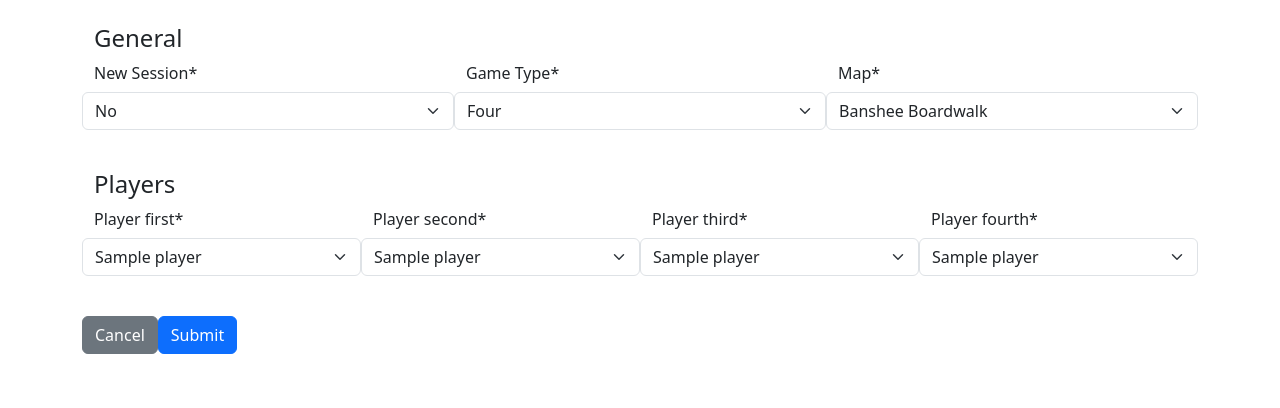
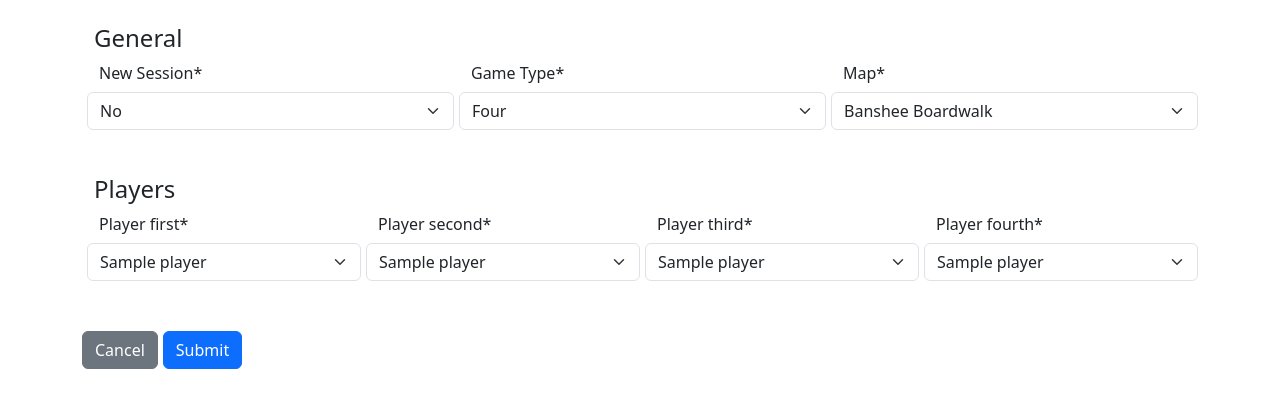
Before and after one commit to c-goodman/mk, a Django app: page /data_form in a window 1280 px wide. Shown: the part 56-464 px from the top of the page. Run offline with Django 5.2, Linux system fonts and the light colour scheme; tables that the repository leaves empty hold one stand-in row (values such as "Sample post"); some libraries are stand-ins or nearby versions.

Commit message:
Add static css for horizontal layout spacing in form

```diff
--- /dev/null
+++ b/static/css/style.css
@@ -0,0 +1 @@
+.col {margin: 5px;}
--- a/static/templates/base.html
+++ b/static/templates/base.html
@@ -11,7 +11,6 @@
   <link rel="stylesheet" type="text/css" href="{% static 'css/style.css' %}" />
   <link href="https://cdn.jsdelivr.net/npm/bootstrap@5.3.3/dist/css/bootstrap.min.css" rel="stylesheet"
     integrity="sha384-QWTKZyjpPEjISv5WaRU9OFeRpok6YctnYmDr5pNlyT2bRjXh0JMhjY6hW+ALEwIH" crossorigin="anonymous" />
-
 </head>
 
 <nav class="navbar navbar-expand navbar-light" style="background-color: #adecdf">
```
